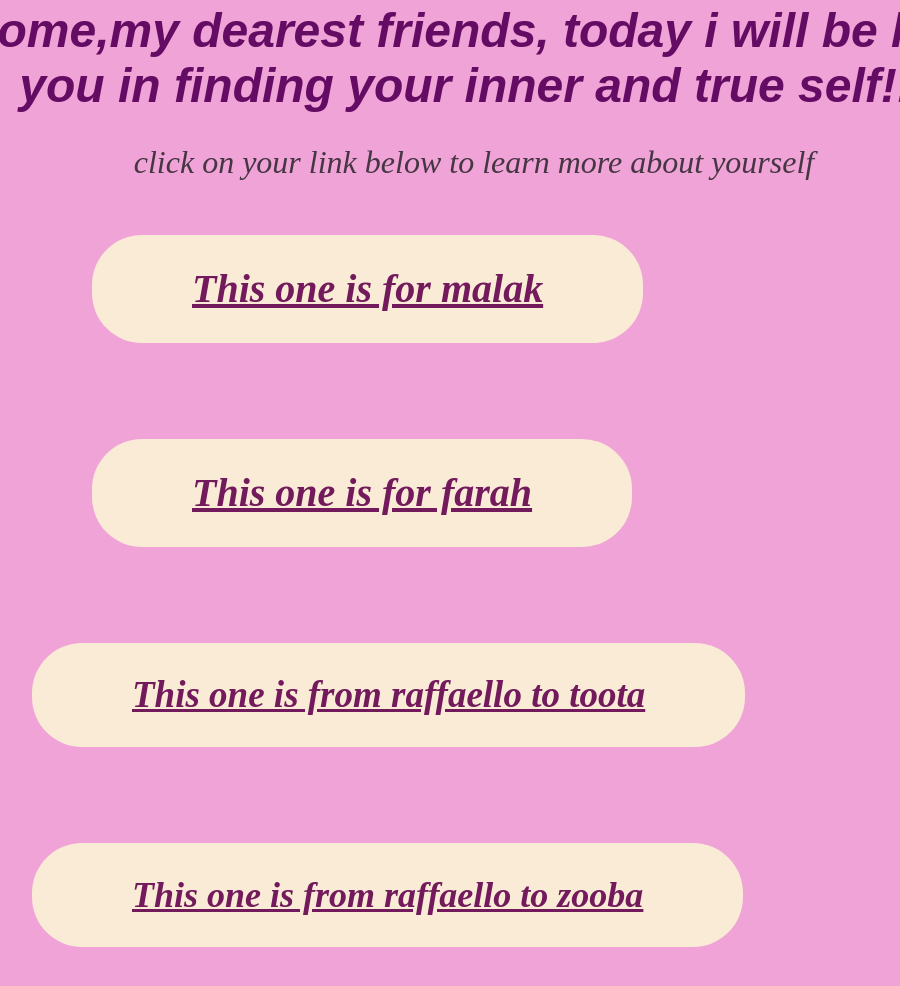
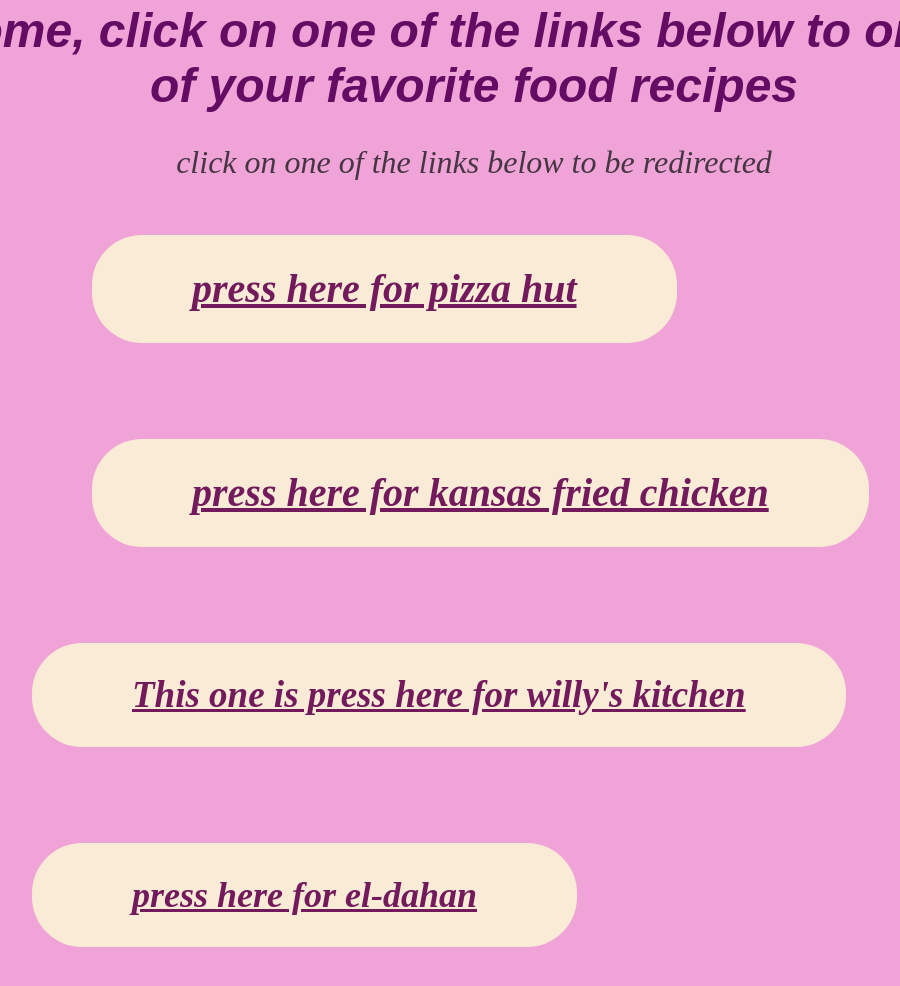
Before and after one commit to kendasite/kendasite, a plain HTML site: page index.html in a window 1280 px wide. Shown: the part 512-1498 px from the top of the page, without its empty margins (166-1066 px from the left). Drawn offline with Linux system fonts and the light colour scheme.

Commit message:
Update index.html

```diff
--- a/index.html
+++ b/index.html
@@ -148,13 +148,13 @@
   <body>
     <p class="first">kendasite</p>
     <p class="second">
-      Welcome,my dearest friends, today i will be helping you in finding your inner and true self!!!
+      Welcome, click on one of the links below to order one of your favorite food recipes
     </p>
-    <p class="three"> click on your link below to learn more about yourself</a>
-    <p><a class="four" href="https://www.fastslang.com/shawty-thick" target="_blank">This one is for malak</a></p>
-    <p><a class="five" href="https://www.fastslang.com/oil-up" target="_blank">This one is for farah</a></p>
-    <p><a class="six" href="https://youtu.be/dElRVQFqj-k?list=RDdElRVQFqj-k" target="_blank">
-      This one is from raffaello to toota</a> </p>
-    <p> <a class="seven" href="https://www.fastslang.com/dont-eat-me" target="_blank">This one is from raffaello to zooba</a></p>
+    <p class="three"> click on one of the links below to be redirected</a>
+    <p><a class="four" href="https://www.talabat.com/egypt/pizza-hut" target="_blank"> press here for pizza hut</a></p>
+    <p><a class="five" href="https://www.talabat.com/egypt/kansas" target="_blank">press here for kansas fried chicken</a></p>
+    <p><a class="six" href="https://www.talabat.com/egypt/willys-kitchen-ard-el-golf" target="_blank">
+      This one is press here for willy's kitchen</a> </p>
+    <p> <a class="seven" href="https://www.talabat.com/ar/egypt/el-dahan" target="_blank">press here for el-dahan</a></p>
   </body>
 </html>
```
